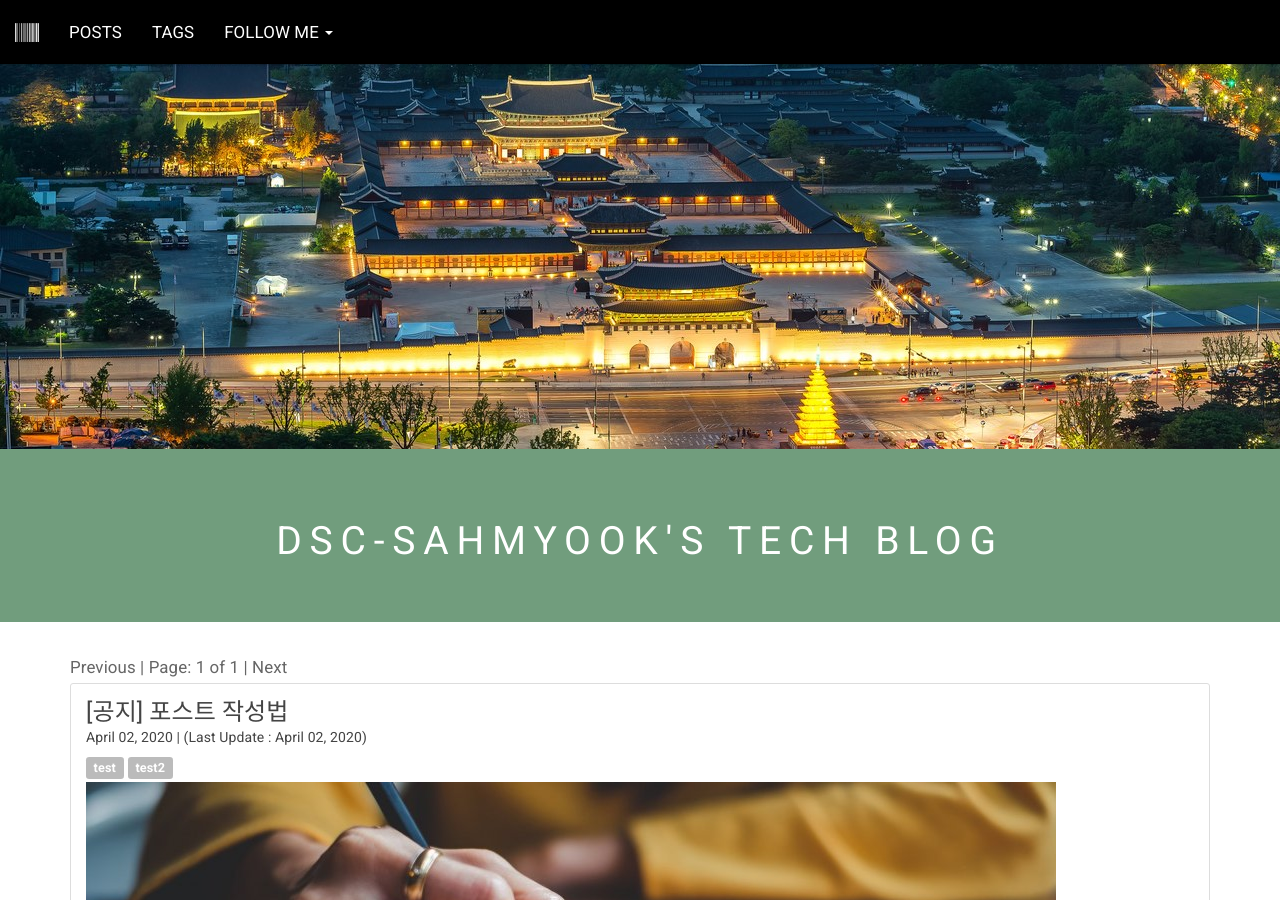
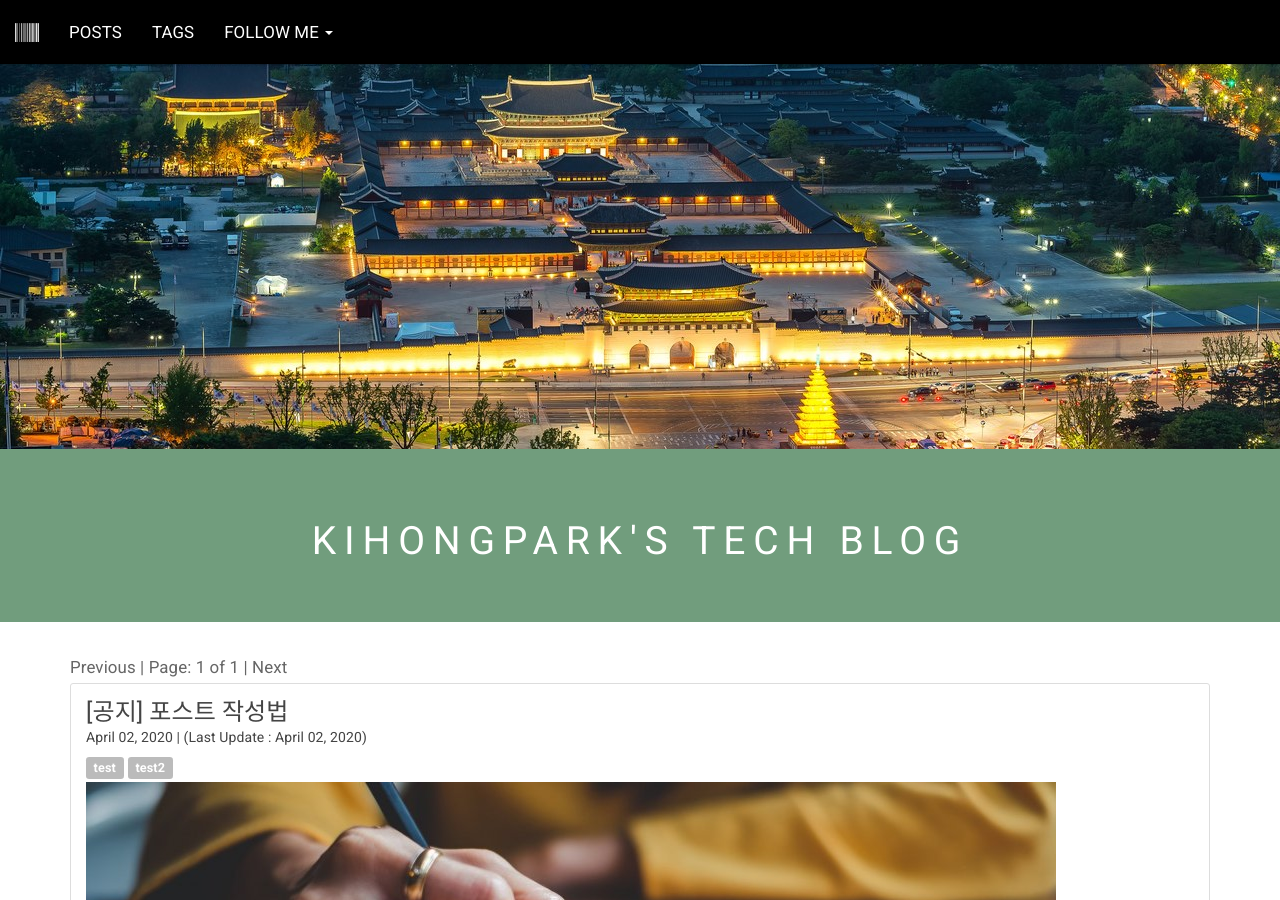
Before and after one commit to sneakstarberry/sneakstarberry.github.io, a Jekyll site: the page built from index.html, in a window 1280 px wide and 900 px high. Built offline with Jekyll 4.4.1, drawn with Linux system fonts in a browser that asks for light colours; the list of posts is cut into pages by our own code; comment, search, counter and statistics services are not loaded.

```diff
--- a/index.html
+++ b/index.html
@@ -1,7 +1,7 @@
 ---
 layout: default
-title: DSC-Sahmyook's Tech Blog
-description: Sharing about Webserver with Golang and Digital Transformation
+title: KiHongPark's Tech Blog
+description: Sharing about Web programming, Flutter, Docker and Kubernetes
 comments: true
 ---
 
```
